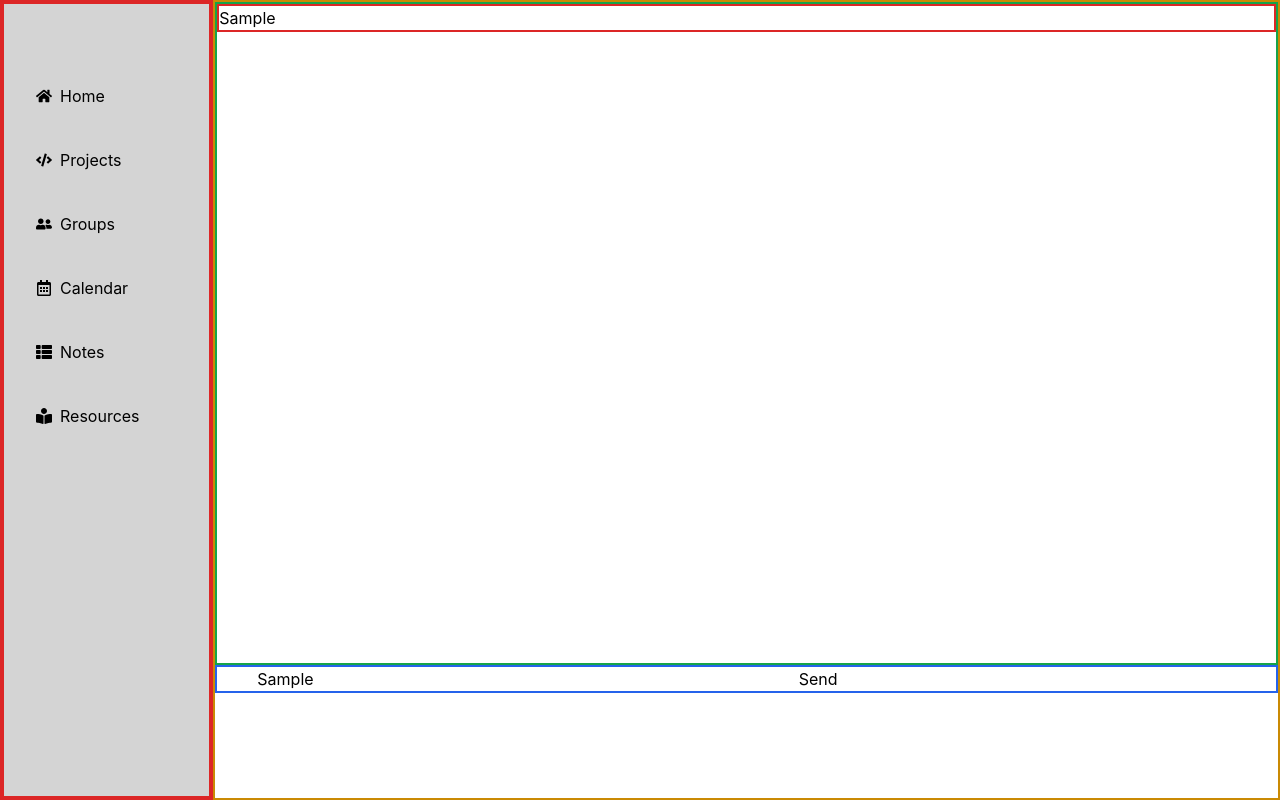
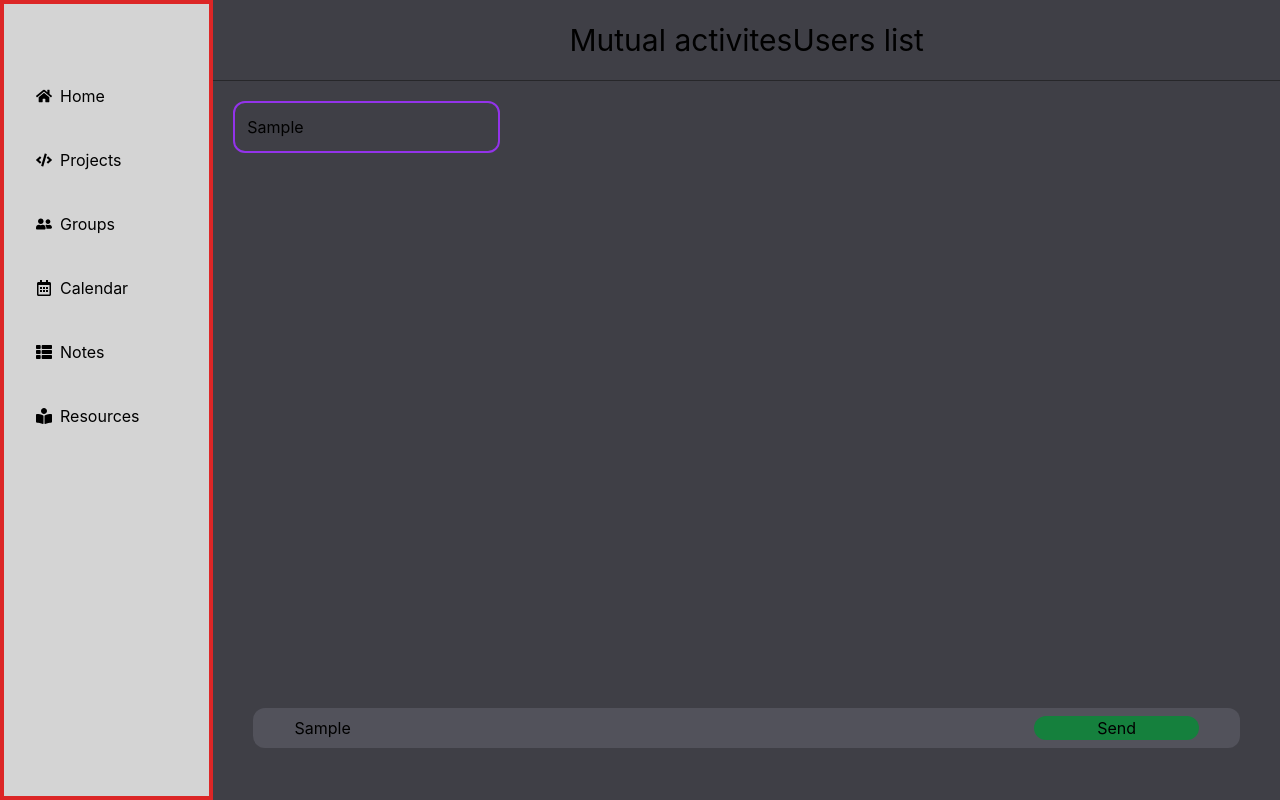
Before and after one commit to ExpressoRoom/expresso-app, a Next.js app: page /groups/chats/1 in a window 1280 px wide. Both pictures are taken after typing "Sample" into the empty fields and a click on the button "Send". Built offline with nearby package versions, Linux system fonts and the light colour scheme; no server answers.

Commit message:
socket merge conflicts fixed

```diff
--- a/pages/groups/chats/[chat].tsx
+++ b/pages/groups/chats/[chat].tsx
@@ -1,9 +1,10 @@
-import React, { useState, useEffect } from "react";
+import React, { useState, useEffect, ReactNode } from "react";
 import io from "socket.io-client";
-import { User, Chat, Messages, Reactions } from "../../../utilities/interfaces";
+import { Messages, Reactions, User } from "../../../utilities/interfaces";
+import { messages, rooms } from "../../../utilities/strings/socket";
 import socket from "../../../utilities/socket";
 
-export default function chat() {
+export default function chat(): ReactNode {
 const [isConnected, setIsConnected] = useState(socket.connected);
 const [messageList, setMessageList] = useState<Messages[]>([]);
 const [input, setInput] = useState('');
@@ -21,11 +22,16 @@ const reactions: Reactions = {
 };
 const messageData: Messages = {
   chatId: chatId,
-  messageId: 'random :)',
+  messageId: 'random :)', // hardcoded
   username: username,
   text: '',
   time: new Date,
   reactions: reactions
+}
+const userData: User = {
+  userId: userId,
+  username: username,
+  rooms: [chatId]
 }
 
 // on render,
@@ -36,7 +42,8 @@ useEffect(() => {
 
   // connect to socket
   socket.on('connect', (): void => {
-    setIsConnected(true)
+    setIsConnected(true);
+    socket.emit(rooms.join, userData);
   })
 
   // handle disconnect
@@ -45,7 +52,7 @@ useEffect(() => {
   })
 }, [])
 
-  socket.on('receive_message', (data: Messages): void => {
+  socket.on(messages.recieve, (data: Messages): void => {
     console.log(data);
     setMessageList([...messageList, data]);
   })
@@ -57,27 +64,32 @@ useEffect(() => {
     setInput(event.value);
   }
 
-  const onMessage = async (input: string) => {
+  const onMessage = async (input: string): Promise<void> => {
     if (input.length > 0) {
       messageData.text = input;
     }
-    await socket.emit('send_message', messageData)
+    await socket.emit(messages.send, messageData)
     setMessageList([...messageList, messageData])
   }
 
   return (
-    <div className="border-2 border-yellow-600 flex-col items-end justify-left text-3xl ml-1/6 h-screen">
-      <div className="border-2 border-green-600 flex-col items-end text-base h-5/6 overflow-y-scroll">{
-        messageList.map((message: Messages, index: number) => {
-          return (
-          <div key={index} className="border-2 border-red-600">{message.text}</div>
+    <div className="bg-zinc-700 flex-col items-around justify-center text-3xl ml-1/6 h-screen">
+      <div className="shadow-black flex flex-row text-l items-center justify-center h-20">
+        <div>Mutual activites</div>
+        <div>Users list</div>
+      </div>
+      <div className="border-t border-t-zinc-800 flex flex-col text-base h-3/4 overflow-y-scroll">
+        {
+          messageList.map((message: Messages, index: number): ReactNode =>
+            message.username === username
+            ? <div key={index} className="border-2 border-purple-600 rounded-xl w-1/4 m-5 p-3 whitespace-normal text-ellipsis">{message.text}</div>
+            : <div key={index} className="border-2 border-red-600 rounded-xl w-1/4 m-5 p-3 whitespace-normal text-ellipsis">{message.text}</div>
           )
-        })
-      }
+        }
       </div>
-      <div className="border-2 border-blue-600 text-base flex-row">
-        <input type="text" onChange={(e) => {handleInput(e)}} className="ml-10 mr-3 w-1/2"></input>
-        <button onClick={() => {onMessage(input)}}>Send</button>
+      <div className="my-7 mx-10 h-10 bg-zinc-600 rounded-xl text-base flex flex-row items-center justify-around h-1/6">
+        <input type="text" onChange={(e) => {handleInput(e)}} className="bg-zinc-600 w-2/3" placeholder="Type a message..."></input>
+        <button className="bg-green-700 rounded-xl w-1/6" onClick={() => {onMessage(input)}}>Send</button>
       </div>
     </div>
   )
--- /dev/null
+++ b/utilities/strings/socket.ts
@@ -0,0 +1,13 @@
+export const messages = {
+  send: 'send_message',
+  recieve: 'receive_message'
+}
+
+export const rooms = {
+  join: 'join_room',
+  leave: 'leave_room'
+}
+
+export const notif = {
+  notifExample: 'notifexample',
+}
```
